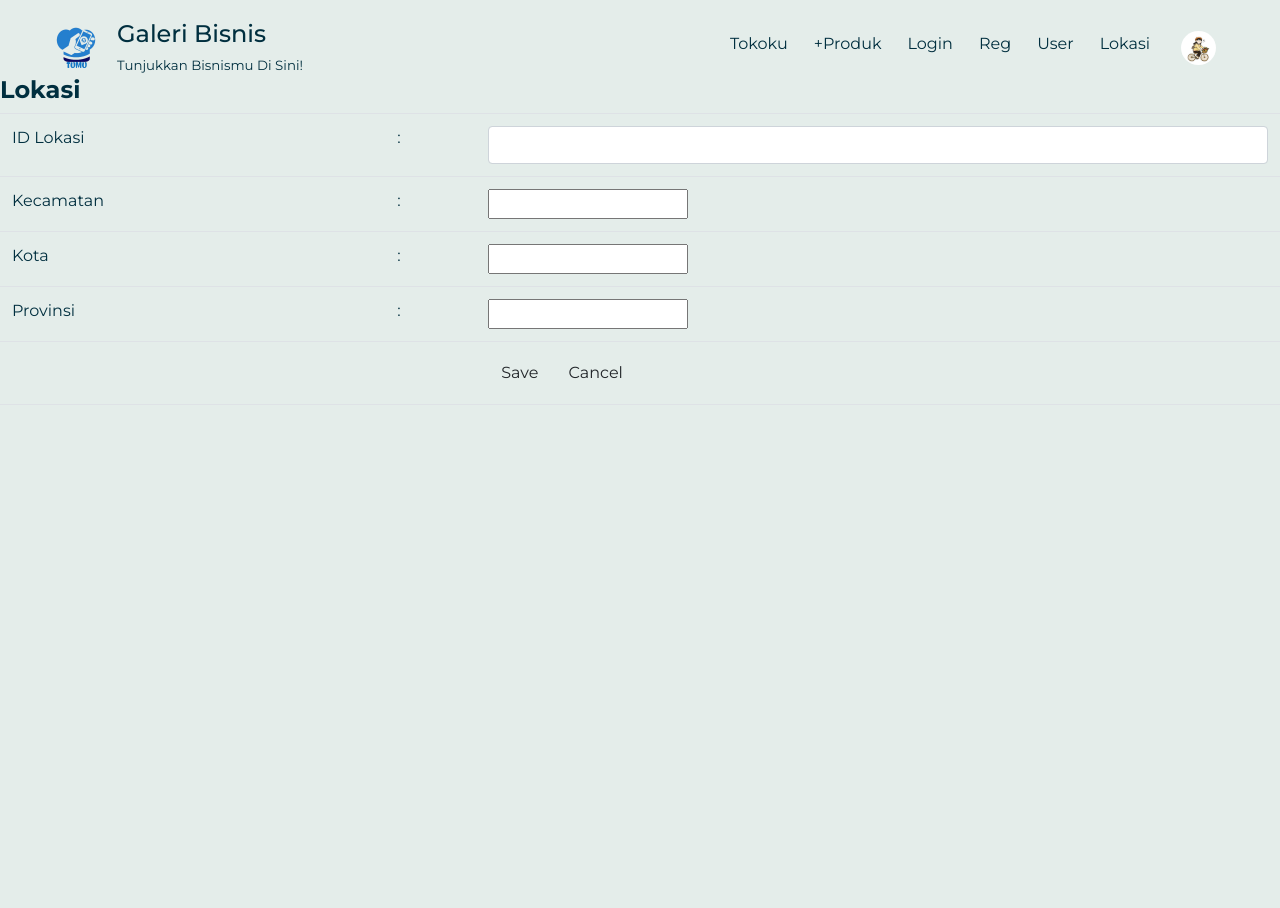
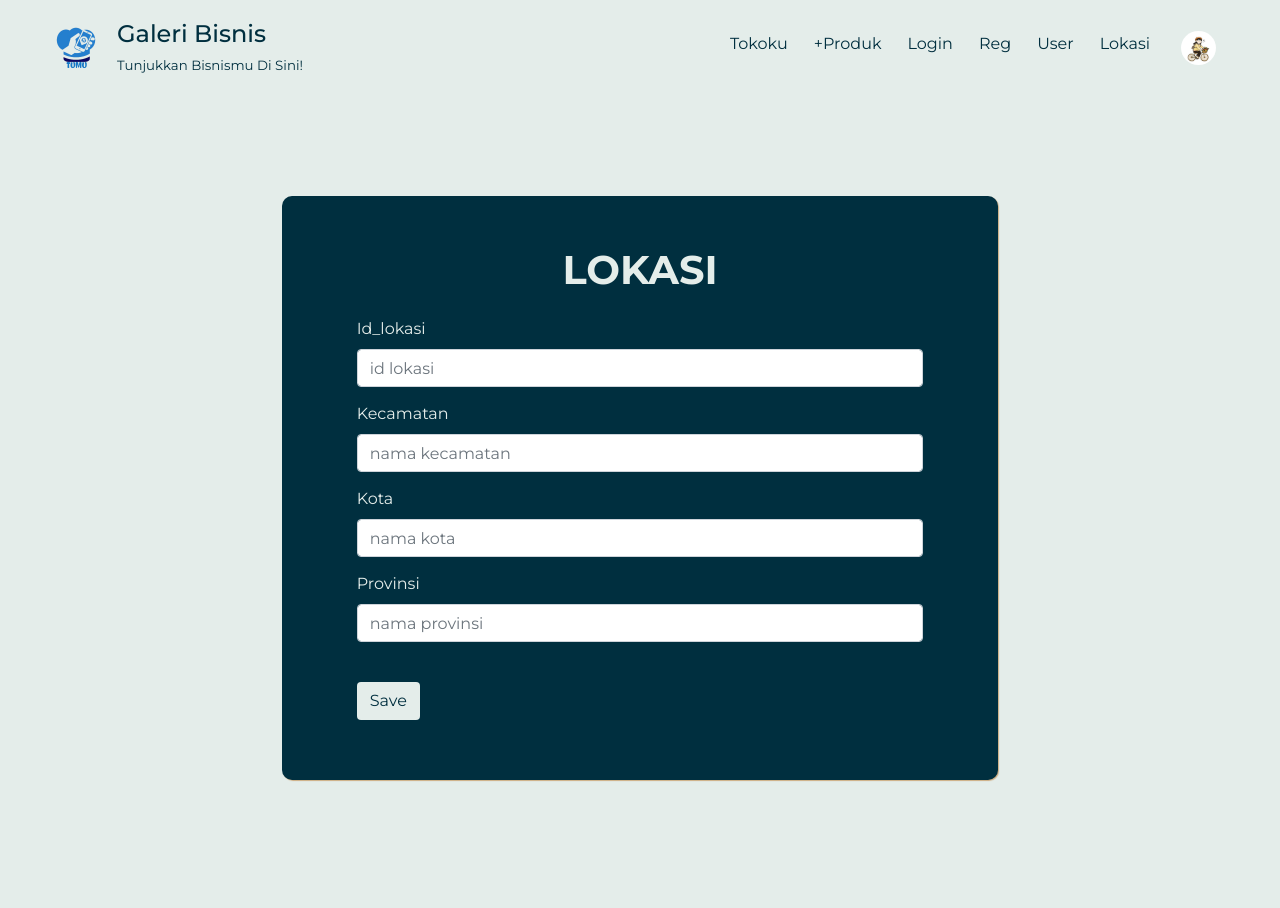
Before and after one commit to khonsa-mutmainnah/TumuGaleriBisnis, a PHP site: page /index.php?p=lokasi in a window 1280 px wide. Before the commit the page ends 379 px from the top, so only its background shows below. Run offline with PHP 8.4, Linux system fonts and the light colour scheme.

Commit message:
benerin tabel

```diff
--- a/StyleIndex.css
+++ b/StyleIndex.css
@@ -358,9 +366,143 @@
     background-color: #e4edea;
     color:#002f3f;
     font-weight: 400;
-    border-color: none;
+    border-color: #002f3f;
 }
 .userlist .btn:hover{
+    background-color: #cdac81;
+}
+
+/* lokasi css */
+.lokasi .text-center h1{
+    font-weight: 600;
+    color: #e4edea;
+    text-transform: uppercase;
+    letter-spacing: 10px;
+}
+
+.lokasi .username{
+    margin-top: 15px;
+}
+
+.lokasi .form-label{
+    margin-top: 15px;
+}
+
+.lokasi .lokasi-form{
+    border-radius: 10px;
+    padding: 50px 60px;
+    margin-top: 15vh;
+    margin-bottom: 16vh;
+    background-color: #002f3f;
+    color: #e4edea;
+    box-shadow: 1px 1px 1px #cdac81;
+}
+.lokasi .button-end input{
+    background-color: #e4edea;
+    color:#002f3f;
+    font-weight: 400;
+    margin-top: 40px;
+    margin-bottom: 10px;
+}
+.lokasi .button-end a{
+    background-color: #e4edea;
+    color:#002f3f;
+    font-weight: 400;
+}
+.lokasi .btn:hover{
+    background-color: #cdac81;
+}
+
+/* lokasilist css */
+.lokasilist .judul{
+    color: #002f3f;
+    margin-top: 40px;
+}
+
+.lokasilist  .add{
+    margin-top: 10px;
+}
+.lokasilist .table{
+    margin-top: 50px;
+}
+.lokasilist .table th{
+    color:#002f3f;
+}
+
+.lokasilist .btn{
+    background-color: #e4edea;
+    color:#002f3f;
+    font-weight: 400;
+    border-color: #002f3f;
+}
+.lokasilist .btn:hover{
+    background-color: #cdac81;
+}
+
+/* Kategori */
+.kategori .text-center h1{
+    font-weight: 600;
+    color: #e4edea;
+    text-transform: uppercase;
+    letter-spacing: 10px;
+}
+
+.kategori .username{
+    margin-top: 15px;
+}
+
+.kategori .form-label{
+    margin-top: 15px;
+}
+
+.kategori .lokasi-form{
+    border-radius: 10px;
+    padding: 50px 60px;
+    margin-top: 15vh;
+    margin-bottom: 16vh;
+    background-color: #002f3f;
+    color: #e4edea;
+    box-shadow: 1px 1px 1px #cdac81;
+}
+.kategori .button-end input{
+    background-color: #e4edea;
+    color:#002f3f;
+    font-weight: 400;
+    margin-top: 40px;
+    margin-bottom: 10px;
+}
+.kategori .button-end a{
+    background-color: #e4edea;
+    color:#002f3f;
+    font-weight: 400;
+}
+.kategori .btn:hover{
+    background-color: #cdac81;
+}
+
+/* kategori list */
+.kategorilist .judul{
+    color: #002f3f;
+    margin-top: 40px;
+}
+
+.kategorilist  .add{
+    margin-top: 10px;
+}
+.kategorilist .table{
+    margin-top: 50px;
+}
+.kategorilist .table th{
+    color:#002f3f;
+}
+
+.kategorilist .btn{
+    background-color: #e4edea;
+    color:#002f3f;
+    font-weight: 400;
+    border-color: #002f3f;
+}
+.kategorilist .btn:hover{
     background-color: #cdac81;
 }
 
--- a/pages/kategori.php
+++ b/pages/kategori.php
@@ -35,7 +35,7 @@
         <tr>
             <td>nama kategori</td>
             <td>:</td>
-            <td><input type="text" class="formcontrol" name="fname"value="<?php echo $objKategori->nama_kategori; ?>"></td>
+            <td><input type="text" class="formcontrol" name="nama_kategori" value="<?php echo $objKategori->nama_kategori; ?>"></td>
         </tr>
 
 
--- a/pages/lokasi.php
+++ b/pages/lokasi.php
@@ -24,40 +24,30 @@ else if(isset($_GET['id_lokasi'])){
     $objLokasi->SelectOneLokasi();
 }
 ?>
-<h4 class="title">
-<span class="text"><strong>Lokasi</strong></span>
-</h4>
-<form action="" method="post">
-<table class="table">
-<tr>
-<td>ID Lokasi</td>
-<td>:</td>
-<td><input type="text" class="form-control" name="id_lokasi"
-value="<?php echo $objLokasi->id_lokasi; ?>"></td>
-</tr>
-<tr>
-<td>kecamatan</td>
-<td>:</td>
-<td><input type="text" class="formcontrol" id_lokasi="kecamatan" name="kecamatan"
-value="<?php echo $objLokasi->kecamatan; ?>"></td>
-</tr>
-<tr>
-<td>Kota</td>
-<td>:</td>
-<td><input type="text" class="formcontrol" id_lokasi="kota" name="kota"
-value="<?php echo $objLokasi->kota; ?>"></td>
-</tr>
-<tr>
-<td>Provinsi</td>
-<td>:</td>
-<td><input type="text" class="formcontrol" id_lokasi="provinsi" name="provinsi"
-value="<?php echo $objLokasi->provinsi; ?>"></td>
-</tr>
 
-<tr>
-<td colspan="2"></td>
-<td><input type="submit" class="btn btnsuccess" value="Save" name="btnSubmit">
-<a href="index.php?p=lokasilist" class="btn btnwarning">Cancel</a></td>
-</tr>
-</table>
-</form>
+<div class="lokasi">
+    <div class="container col-lg-7">
+      <form form action="" method="post" class="lokasi-form">
+        <h4 class="title text-center fs-1 fw-bolder" >LOKASI</h4>
+        <div class="col">
+          <label for="exampleFormControlInput1" class="form-label">id_lokasi</label>
+          <input type="text" class="form-control" id="exampleFormControlInput1" placeholder="id lokasi" name="id_lokasi" value="<?php echo $objLokasi->id_lokasi; ?>">
+        </div>
+        <div class="col">
+          <label for="exampleFormControlInput1" class="form-label">kecamatan</label>
+          <input type="text" class="form-control" id="exampleFormControlInput1" placeholder="nama kecamatan" name="kecamatan" value="<?php echo $objLokasi->kecamatan; ?>">
+        </div>
+        <div class="col">
+          <label for="exampleFormControlInput1" class="form-label">kota</label>
+          <input type="text" class="form-control" id="exampleFormControlInput1" placeholder="nama kota" name="kota" value="<?php echo $objLokasi->kota; ?>">
+        </div>
+        <div class="col">
+          <label for="exampleFormControlInput1" class="form-label">provinsi</label>
+          <input type="text" class="form-control" id="exampleFormControlInput1" placeholder="nama provinsi" name="provinsi" value="<?php echo $objLokasi->provinsi; ?>">
+        </div>
+        <div class="col-lg-6 button-end">
+          <input class="btn btnsuccess" name="btnSubmit" type="submit" value="Save" >
+        </div>
+      </form>
+    </div>
+</div>
--- a/pages/userlist.php
+++ b/pages/userlist.php
@@ -1,7 +1,7 @@
 <div class="container userlist">
     <div class="text-center">
         <h1 class="judul"><strong>USERLIST</strong></h1>
-        <a class="btn" href="index.php?p=user">ADD</a>
+        <a class="btn add" href="index.php?p=user">ADD</a>
     </div>
     <table class="table">
         <thead>
```
Also changed, not shown: other parts of StyleIndex.css (+8 -37 lines), pages/kategorilist.php (+4 -4 lines), pages/lokasilist.php (+12 -9 lines).
